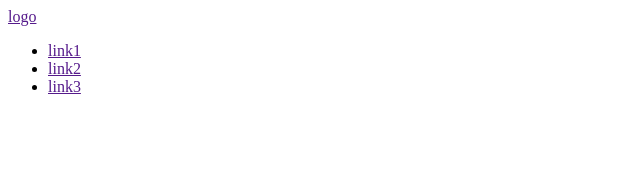
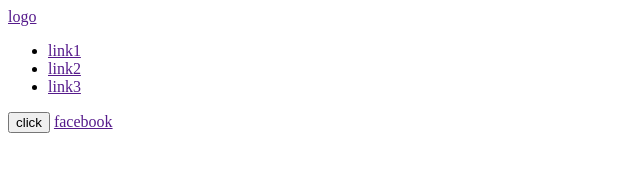
Before and after one commit to Vasya-Mokanu/test123, a plain HTML site: page index.html in a window 1280 px wide. Shown: the whole page, without its empty margins (0-640 px from the left). Drawn offline with Linux system fonts and the light colour scheme.

Commit message:
added header button

```diff
--- a/index.html
+++ b/index.html
@@ -13,6 +13,8 @@
             <li><a href="">link2</a></li>
             <li><a href="">link3</a></li>
         </ul>
+        <button type="button">click</button>
+        <a href="">facebook</a>
     </header>
 </body>
 </html>
```
